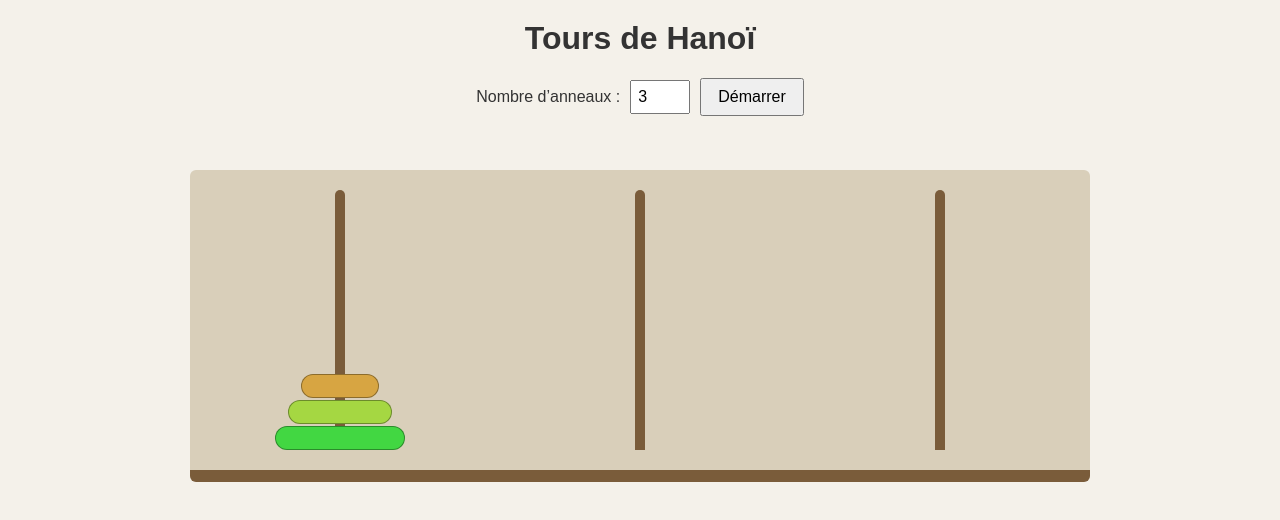
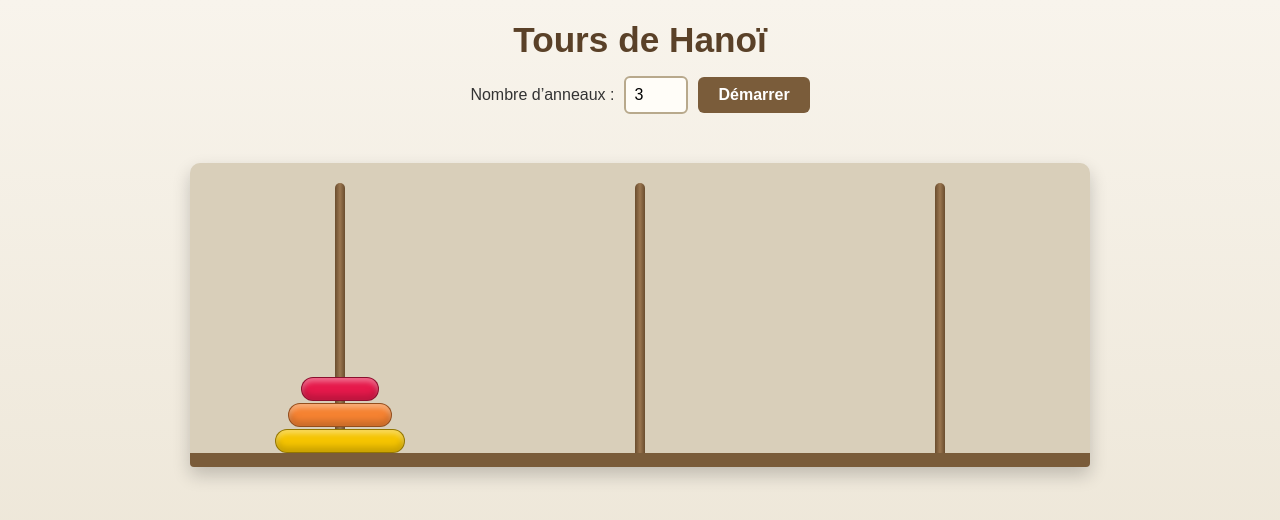
Before and after one commit to sheinezbenbk/hanoi, a plain HTML site: page index.html in a window 1280 px wide. Both pictures are taken after a click on the button "Démarrer". Drawn offline with Linux system fonts and the light colour scheme.

Commit message:
exercice 4 qst A

```diff
--- a/script.js
+++ b/script.js
@@ -13,6 +13,18 @@ var partieEnCours = false;
 var NB_MIN = 1;
 var NB_MAX = 8;
 var NB_DEFAUT = 3;
+
+// Une couleur distincte par taille d'anneau (indice = taille - 1).
+var COULEURS = [
+  "#e6194b", // 1 rouge
+  "#f58231", // 2 orange
+  "#f5c400", // 3 jaune
+  "#3cb44b", // 4 vert
+  "#2bb3c0", // 5 turquoise
+  "#4363d8", // 6 bleu
+  "#911eb4", // 7 violet
+  "#e052b0"  // 8 rose
+];
 
 var champNb = document.getElementById("nb-anneaux");
 var btnDemarrer = document.getElementById("btn-demarrer");
@@ -83,6 +95,7 @@ function rendre() {
   for (var i = 0; i < tours.length; i++) {
     var tour = tours[i];
     tour.textContent = ""; // vide la tour : aucun doublon possible
+    tour.classList.toggle("origine", selection === i); // purement visuel
 
     for (var j = 0; j < etat[i].length; j++) {
       var taille = etat[i][j];
@@ -94,7 +107,7 @@ function rendre() {
         anneau.className += " selectionne";
       }
       anneau.style.width = (20 + taille * 10) + "%";
-      anneau.style.backgroundColor = "hsl(" + (taille * 40) + ", 65%, 55%)";
+      anneau.style.backgroundColor = COULEURS[taille - 1];
 
       // Le gestionnaire connaît (i, j) par fermeture : on ne relit pas le DOM.
       anneau.addEventListener("click", creerGestionnaireAnneau(i, j));
--- a/style.css
+++ b/style.css
@@ -4,19 +4,23 @@
 
 body {
   font-family: Arial, Helvetica, sans-serif;
-  background: #f4f1ea;
+  background: linear-gradient(#f8f4ec, #e9e1d0);
   color: #333;
   margin: 0;
-  padding: 20px;
+  padding: 20px 12px;
   text-align: center;
+  min-height: 100vh;
 }
 
 h1 {
-  margin-top: 0;
+  margin: 0 0 16px;
+  font-size: clamp(1.4rem, 5vw, 2.2rem);
+  color: #5a4128;
 }
 
 .commandes {
   display: flex;
+  flex-wrap: wrap;
   justify-content: center;
   align-items: center;
   gap: 10px;
@@ -24,46 +28,77 @@ h1 {
 }
 
 #nb-anneaux {
-  width: 60px;
-  padding: 6px;
+  width: 64px;
+  padding: 8px;
   font-size: 1rem;
+  border: 2px solid #b8a98c;
+  border-radius: 6px;
+  background: #fffdf8;
 }
 
 #btn-demarrer {
-  padding: 8px 16px;
+  padding: 9px 20px;
   font-size: 1rem;
+  font-weight: bold;
+  color: #fff;
+  background: #7a5c3a;
+  border: none;
+  border-radius: 6px;
   cursor: pointer;
+  transition: background 0.2s, transform 0.1s;
+}
+
+#btn-demarrer:hover {
+  background: #8f6c45;
+}
+
+#btn-demarrer:active {
+  transform: scale(0.96);
+}
+
+#nb-anneaux:focus-visible,
+#btn-demarrer:focus-visible {
+  outline: 3px solid #2b6cb0;
+  outline-offset: 2px;
 }
 
 #message {
   min-height: 1.5em;
-  margin: 0 0 20px;
+  margin: 0 0 16px;
   color: #a33a1f;
   font-weight: bold;
+  font-size: 0.95rem;
 }
 
 #plateau {
   display: flex;
   justify-content: center;
   align-items: flex-end;
-  gap: 40px;
+  gap: clamp(8px, 4vw, 40px);
   max-width: 900px;
   margin: 0 auto;
-  padding: 20px;
+  padding: 20px clamp(6px, 3vw, 20px) 0;
   background: #d9cfba;
-  border-bottom: 12px solid #7a5c3a;
-  border-radius: 6px;
+  border-bottom: 14px solid #7a5c3a;
+  border-radius: 10px 10px 4px 4px;
+  box-shadow: 0 8px 18px rgba(0, 0, 0, 0.2);
 }
 
 .tour {
   position: relative;
   flex: 1;
-  height: 260px;
+  min-width: 0;
+  height: 270px;
   display: flex;
   flex-direction: column-reverse;
   align-items: center;
   cursor: pointer;
-  border-radius: 6px;
+  border-radius: 8px;
+  transition: background 0.2s;
+}
+
+.tour:hover {
+  background: rgba(255, 255, 255, 0.25);
 }
 
 .tour::before {
@@ -71,12 +106,18 @@ h1 {
   position: absolute;
   bottom: 0;
   left: 50%;
-  width: 10px;
+  width: clamp(6px, 1.5vw, 10px);
   height: 100%;
   transform: translateX(-50%);
-  background: #7a5c3a;
+  background: linear-gradient(90deg, #6a4d2e, #9a7650, #6a4d2e);
   border-radius: 5px 5px 0 0;
   z-index: 0;
+}
+
+/* Tour d'où part l'anneau sélectionné */
+.tour.origine {
+  background: rgba(43, 108, 176, 0.18);
+  box-shadow: inset 0 0 0 3px rgba(43, 108, 176, 0.65);
 }
 
 .anneau {
@@ -85,21 +126,30 @@ h1 {
   height: 24px;
   margin-top: 2px;
   border-radius: 12px;
-  border: 1px solid rgba(0, 0, 0, 0.35);
-  transition: transform 0.15s;
+  border: 1px solid rgba(0, 0, 0, 0.4);
+  box-shadow: inset 0 -5px 6px rgba(0, 0, 0, 0.18),
+              inset 0 4px 5px rgba(255, 255, 255, 0.35);
 }
 
-/* Anneau sélectionné : surélevé et entouré */
+/* Anneau sélectionné : soulevé, contour net et halo.
+   Une animation (et non une transition) car l'affichage est reconstruit à chaque clic. */
 .anneau.selectionne {
+  outline: 3px solid #1a1a1a;
+  outline-offset: 2px;
   transform: translateY(-14px);
-  outline: 3px solid #222;
-  outline-offset: 2px;
-  box-shadow: 0 6px 10px rgba(0, 0, 0, 0.35);
+  box-shadow: 0 0 0 5px rgba(255, 255, 255, 0.85),
+              0 10px 14px rgba(0, 0, 0, 0.4);
+  animation: souleve 0.18s ease-out;
 }
 
-/* Retour visuel d'un dépôt refusé : tour teintée en rouge qui tremble */
+@keyframes souleve {
+  from { transform: translateY(0); }
+  to   { transform: translateY(-14px); }
+}
+
+/* Retour visuel d'un dépôt refusé */
 .tour.refus {
-  background: rgba(200, 40, 30, 0.25);
+  background: rgba(200, 40, 30, 0.3);
   animation: tremble 0.4s;
 }
 
@@ -110,3 +160,37 @@ h1 {
   60%      { transform: translateX(-6px); }
   80%      { transform: translateX(6px); }
 }
+
+/* Fenêtres étroites */
+@media (max-width: 520px) {
+  body {
+    padding: 14px 8px;
+  }
+
+  .tour {
+    height: 220px;
+  }
+
+  .anneau {
+    height: 20px;
+    border-radius: 10px;
+  }
+
+  .anneau.selectionne {
+    transform: translateY(-10px);
+    animation-name: souleve-petit;
+  }
+
+  @keyframes souleve-petit {
+    from { transform: translateY(0); }
+    to   { transform: translateY(-10px); }
+  }
+}
+
+/* Respect des préférences de réduction de mouvement */
+@media (prefers-reduced-motion: reduce) {
+  .anneau.selectionne,
+  .tour.refus {
+    animation: none;
+  }
+}
```
Also changed, not shown: 1 other file.
